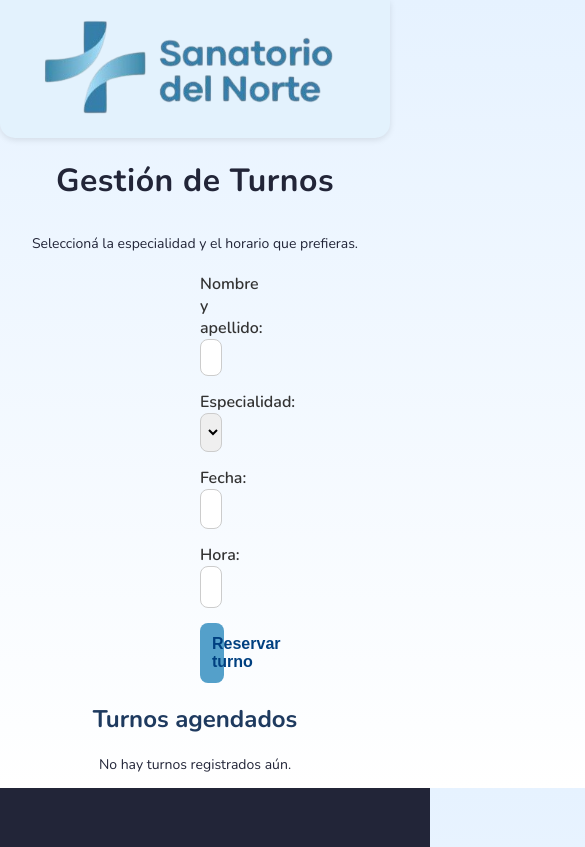
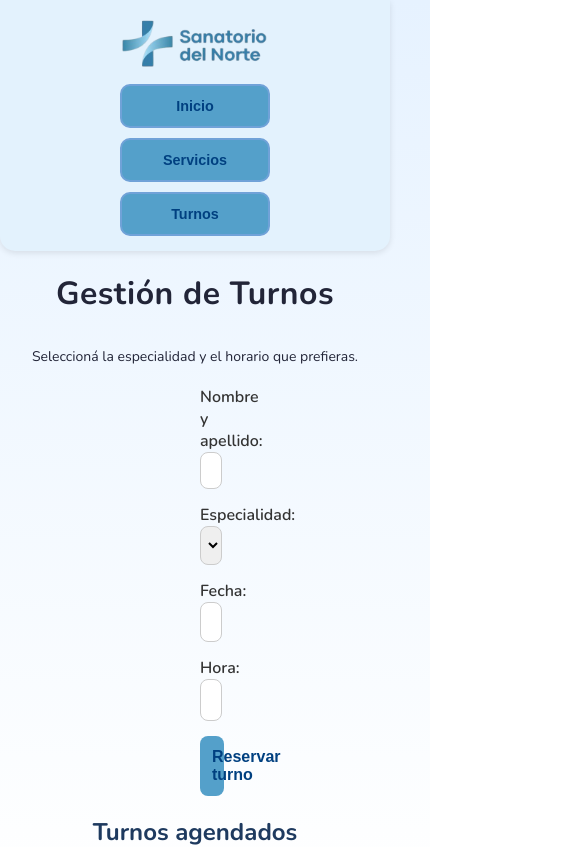
Before and after one commit to aishagomez602-ops/Proyecto-final-Maria, a React app in the folder Login/frontend/: page /turnos in a window 390 px wide. Shown: the top 847 px of the page, 585 px wide, since content can reach past the window. Built offline with nearby package versions, Linux system fonts and the light colour scheme; the HTML template or start-up script is replaced by a standard one.

Commit message:
median
agrege el median

```diff
--- a/Login/frontend/src/Inicio.css
+++ b/Login/frontend/src/Inicio.css
@@ -139,3 +139,102 @@ body {
 img{
   width: 40px;
 }
+
+
+/* ------------------------ PC / ESCRITORIOS GRANDES ------------------------ */
+@media (min-width: 1025px) {
+  .logo {
+    gap: 800px;
+  }
+
+  .navbar button {
+    padding: 20px 30px;
+    font-size: 1rem;
+  }
+
+  .imagen-sanatorio {
+    width: 80%;
+    margin-left: 300px;
+  }
+}
+
+/* ------------------------ TABLET ------------------------ */
+@media (max-width: 1024px) and (min-width: 601px) {
+  .header {
+    padding: 10px 20px;
+  }
+
+  .logo {
+    gap: 200px;
+  }
+
+  .logo img {
+    width: 180px;
+  }
+
+  .navbar button {
+    padding: 15px 20px;
+    font-size: 0.9rem;
+  }
+
+  .imagen-sanatorio {
+    width: 90%;
+    margin-left: 0;
+  }
+
+  .titulo-bienvenida {
+    font-size: 2rem;
+  }
+}
+
+/* ------------------------ CELULAR ------------------------ */
+@media (max-width: 600px) {
+  .header {
+    flex-direction: column;
+    gap: 10px;
+    padding: 15px;
+  }
+
+  .logo {
+    flex-direction: column;
+    gap: 10px;
+  }
+
+  .logo img {
+    width: 150px;
+  }
+
+  .navbar {
+    flex-direction: column;
+    width: 100%;
+    gap: 10px;
+  }
+
+  .navbar button {
+    width: 100%;
+    padding: 12px;
+    font-size: 0.9rem;
+  }
+
+  .contenido {
+    padding: 20px;
+  }
+
+  .imagen-sanatorio {
+    width: 100%;
+    margin-left: 0;
+  }
+
+  .titulo-bienvenida {
+    font-size: 1.8rem;
+  }
+
+  .descripcion {
+    font-size: 1rem;
+  }
+
+  .footer-container {
+    flex-direction: column;
+    text-align: center;
+  }
+}
--- a/Login/frontend/src/Login.css
+++ b/Login/frontend/src/Login.css
@@ -94,3 +94,102 @@ P {
   font-size: 14px;
   margin-top: 10px;
 }
+
+
+/* ------------------------ PC / ESCRITORIOS GRANDES ------------------------ */
+@media (min-width: 1025px) {
+  .logo {
+    gap: 800px;
+  }
+
+  .navbar button {
+    padding: 20px 30px;
+    font-size: 1rem;
+  }
+
+  .imagen-sanatorio {
+    width: 80%;
+    margin-left: 300px;
+  }
+}
+
+/* ------------------------ TABLET ------------------------ */
+@media (max-width: 1024px) and (min-width: 601px) {
+  .header {
+    padding: 10px 20px;
+  }
+
+  .logo {
+    gap: 200px;
+  }
+
+  .logo img {
+    width: 180px;
+  }
+
+  .navbar button {
+    padding: 15px 20px;
+    font-size: 0.9rem;
+  }
+
+  .imagen-sanatorio {
+    width: 90%;
+    margin-left: 0;
+  }
+
+  .titulo-bienvenida {
+    font-size: 2rem;
+  }
+}
+
+/* ------------------------ CELULAR ------------------------ */
+@media (max-width: 600px) {
+  .header {
+    flex-direction: column;
+    gap: 10px;
+    padding: 15px;
+  }
+
+  .logo {
+    flex-direction: column;
+    gap: 10px;
+  }
+
+  .logo img {
+    width: 150px;
+  }
+
+  .navbar {
+    flex-direction: column;
+    width: 100%;
+    gap: 10px;
+  }
+
+  .navbar button {
+    width: 100%;
+    padding: 12px;
+    font-size: 0.9rem;
+  }
+
+  .contenido {
+    padding: 20px;
+  }
+
+  .imagen-sanatorio {
+    width: 100%;
+    margin-left: 0;
+  }
+
+  .titulo-bienvenida {
+    font-size: 1.8rem;
+  }
+
+  .descripcion {
+    font-size: 1rem;
+  }
+
+  .footer-container {
+    flex-direction: column;
+    text-align: center;
+  }
+}
--- a/Login/frontend/src/Servicios.css
+++ b/Login/frontend/src/Servicios.css
@@ -218,3 +218,101 @@ body {
   color: white;
   transform: scale(1.05);
 }
+
+/* ------------------------ PC / ESCRITORIOS GRANDES ------------------------ */
+@media (min-width: 1025px) {
+  .logo {
+    gap: 800px;
+  }
+
+  .navbar button {
+    padding: 20px 30px;
+    font-size: 1rem;
+  }
+
+  .imagen-sanatorio {
+    width: 80%;
+    margin-left: 300px;
+  }
+}
+
+/* ------------------------ TABLET ------------------------ */
+@media (max-width: 1024px) and (min-width: 601px) {
+  .header {
+    padding: 10px 20px;
+  }
+
+  .logo {
+    gap: 200px;
+  }
+
+  .logo img {
+    width: 180px;
+  }
+
+  .navbar button {
+    padding: 15px 20px;
+    font-size: 0.9rem;
+  }
+
+  .imagen-sanatorio {
+    width: 90%;
+    margin-left: 0;
+  }
+
+  .titulo-bienvenida {
+    font-size: 2rem;
+  }
+}
+
+/* ------------------------ CELULAR ------------------------ */
+@media (max-width: 600px) {
+  .header {
+    flex-direction: column;
+    gap: 10px;
+    padding: 15px;
+  }
+
+  .logo {
+    flex-direction: column;
+    gap: 10px;
+  }
+
+  .logo img {
+    width: 150px;
+  }
+
+  .navbar {
+    flex-direction: column;
+    width: 100%;
+    gap: 10px;
+  }
+
+  .navbar button {
+    width: 100%;
+    padding: 12px;
+    font-size: 0.9rem;
+  }
+
+  .contenido {
+    padding: 20px;
+  }
+
+  .imagen-sanatorio {
+    width: 100%;
+    margin-left: 0;
+  }
+
+  .titulo-bienvenida {
+    font-size: 1.8rem;
+  }
+
+  .descripcion {
+    font-size: 1rem;
+  }
+
+  .footer-container {
+    flex-direction: column;
+    text-align: center;
+  }
+}
--- a/Login/frontend/src/Turnos.css
+++ b/Login/frontend/src/Turnos.css
@@ -192,3 +192,101 @@ p{
 img{
   width: 40px;
 }
+
+/* ------------------------ PC / ESCRITORIOS GRANDES ------------------------ */
+@media (min-width: 1025px) {
+  .logo {
+    gap: 800px;
+  }
+
+  .navbar button {
+    padding: 20px 30px;
+    font-size: 1rem;
+  }
+
+  .imagen-sanatorio {
+    width: 80%;
+    margin-left: 300px;
+  }
+}
+
+/* ------------------------ TABLET ------------------------ */
+@media (max-width: 1024px) and (min-width: 601px) {
+  .header {
+    padding: 10px 20px;
+  }
+
+  .logo {
+    gap: 200px;
+  }
+
+  .logo img {
+    width: 180px;
+  }
+
+  .navbar button {
+    padding: 15px 20px;
+    font-size: 0.9rem;
+  }
+
+  .imagen-sanatorio {
+    width: 90%;
+    margin-left: 0;
+  }
+
+  .titulo-bienvenida {
+    font-size: 2rem;
+  }
+}
+
+/* ------------------------ CELULAR ------------------------ */
+@media (max-width: 600px) {
+  .header {
+    flex-direction: column;
+    gap: 10px;
+    padding: 15px;
+  }
+
+  .logo {
+    flex-direction: column;
+    gap: 10px;
+  }
+
+  .logo img {
+    width: 150px;
+  }
+
+  .navbar {
+    flex-direction: column;
+    width: 100%;
+    gap: 10px;
+  }
+
+  .navbar button {
+    width: 100%;
+    padding: 12px;
+    font-size: 0.9rem;
+  }
+
+  .contenido {
+    padding: 20px;
+  }
+
+  .imagen-sanatorio {
+    width: 100%;
+    margin-left: 0;
+  }
+
+  .titulo-bienvenida {
+    font-size: 1.8rem;
+  }
+
+  .descripcion {
+    font-size: 1rem;
+  }
+
+  .footer-container {
+    flex-direction: column;
+    text-align: center;
+  }
+}
```
